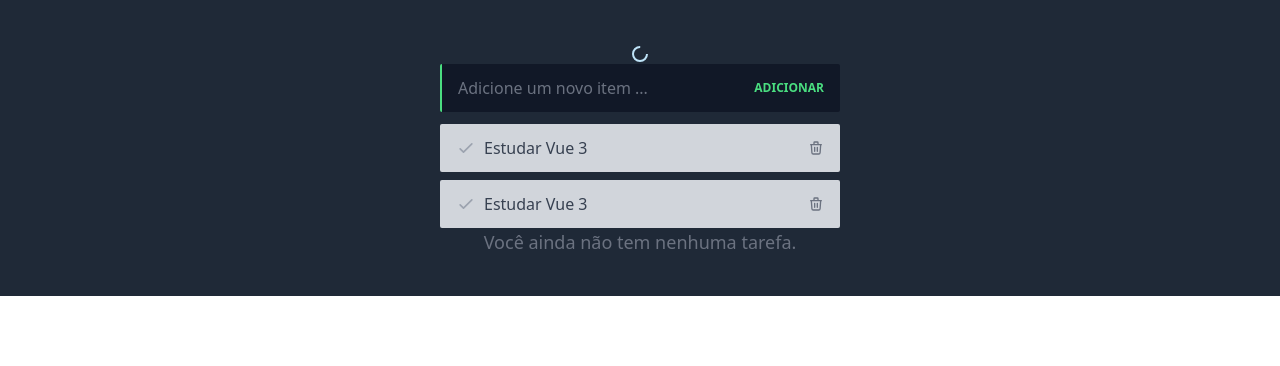
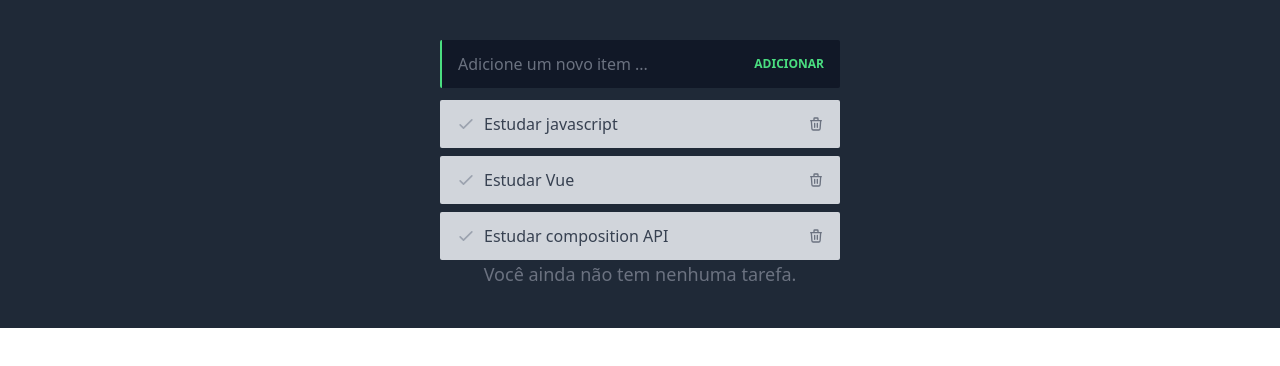
Before and after one commit to FagnerAureliano/vue3-todo-list, a Vue app: page / in a window 1280 px wide. Shown: the top 366 px of the page. Built offline with nearby package versions, Linux system fonts and the light colour scheme; data requests are answered from the project's data file.

Commit message:
feat: :art: impl list by api axios and vuex

```diff
--- a/src/App.vue
+++ b/src/App.vue
@@ -4,13 +4,15 @@
     <div class="px-3 py-10 md:px-10">
       <div class="w-full sm:w-1/2 lg:w-1/3 mx-auto">
 
-        <TodoSpinner v-if="true" />
+        <TodoSpinner v-if="loading" />
+        <template v-else>
 
-        <TodoFormAdd />
+          <TodoFormAdd />
 
-        <TodoItens />
+          <TodoItens />
 
-        <TodoEmpty v-if="true" />
+          <TodoEmpty v-if="true" />
+        </template>
       </div>
     </div>
   </body>
@@ -21,6 +23,7 @@
 import TodoEmpty from '@/components/TodoEmpty.vue'
 import TodoFormAdd from '@/components/TodoFormAdd.vue'
 import TodoSpinner from '@/components/TodoSpinner.vue'
+import axios from 'axios';
 
 export default {
   name: 'App',
@@ -29,6 +32,20 @@
     TodoItens,
     TodoFormAdd,
     TodoSpinner,
+  },
+  data() {
+    return {
+      loading: false
+    }
+  },
+  created() {
+    this.loading = true
+    axios.get('http://localhost:3000/todos')
+      .then((response) => {
+        this.$store.commit('storeTodos', response.data)
+      }).finally(() => {
+        this.loading = false
+      })
   }
 }
 </script>
--- a/src/components/TodoItem.vue
+++ b/src/components/TodoItem.vue
@@ -1,9 +1,7 @@
 <template>
     <div class="bg-gray-300 rounded-sm">
-        <div class="flex items-center px-4 py-3 border-b
-border-gray-400 last:border-b-0">
-            <div class="flex items-center justify-center
-mr-2">
+        <div class="flex items-center px-4 py-3 border-b border-gray-400 last:border-b-0">
+            <div class="flex items-center justify-center mr-2">
                 <button class="text-gray-400">
                     <svg class="w-5 h-5" fill="none" stroke="currentColor" viewBox="0 0 24 24"
                         xmlns="http://www.w3.org/2000/svg">
@@ -14,13 +12,10 @@
             </div>
 
             <div class="w-full">
-                <input type="text" placeholder="Digite a sua tarefa" value="Estudar Vue 3" class="bg-gray-300 placeholder-gray-500
-text-gray-700 font-light focus:outline-none block w-full appearance-none
-leading-normal mr-3">
+                <input type="text" placeholder="Digite a sua tarefa" :value="todo.title" class="bg-gray-300 placeholder-gray-500 text-gray-700 font-light focus:outline-none block w-full appearance-none leading-normal mr-3">
             </div>
 
-            <div class="ml-auto flex items-center
-justify-center">
+            <div class="ml-auto flex items-center justify-center">
                 <button class="focus:outline-none">
                     <svg class="ml-3 h-4 w-4 text-gray-500" viewBox="0 0 24 24" fill="none" stroke="currentColor"
                         xmlns="http://www.w3.org/2000/svg">
@@ -33,3 +28,15 @@
         </div>
     </div>
 </template>
+
+<script>
+
+export default {
+    props: {
+        todo: {
+            type: Object,
+            default: () => ({})
+        }
+    }
+}
+</script>
--- a/src/components/TodoItens.vue
+++ b/src/components/TodoItens.vue
@@ -1,8 +1,7 @@
 <template>
 
     <div class="space-y-2">
-        <TodoItem />
-        <TodoItem />
+        <TodoItem  v-for="todo in $store.state.todos" :key="todo.id" :todo="todo" />
     </div>
 </template>
 <script>
--- a/src/store/index.js
+++ b/src/store/index.js
@@ -2,10 +2,14 @@
 
 export default createStore({
   state: {
+    todos: []
+  },
+  mutations: {
+    storeTodos(state, todos) {
+      state.todos = todos
+    }
   },
   getters: {
-  },
-  mutations: {
   },
   actions: {
   },
```
